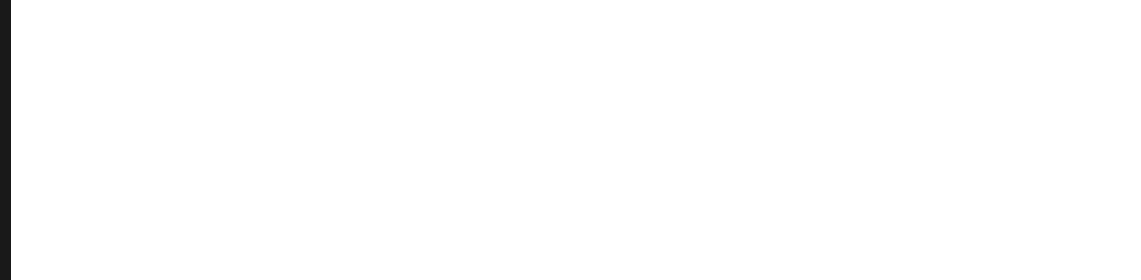
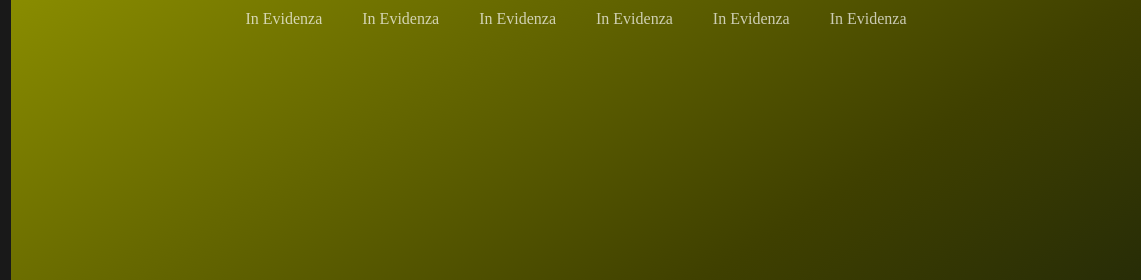
Before and after one commit to SavignanoFrancesco/html-css-spotifyweb, a plain HTML site: page index.html in a window 1280 px wide. Shown: the top 280 px of the page, 139-1280 px from the left. Drawn offline with Linux system fonts and the light colour scheme.

Commit message:
navbar base del main impostata

```diff
--- a/index.html
+++ b/index.html
@@ -57,12 +57,46 @@
                     <i class="far fa-user"></i>
                     <span>User</span>
                 </div>
-
             </div>
 
 
 
 
         </aside>
+        <main>
+            <div class="navbar">
+                <a href="#">
+                    <div class="button">
+                        <span>In Evidenza</span>
+                    </div>
+                </a>
+                <a href="#">
+                    <div class="button">
+                        <span>In Evidenza</span>
+                    </div>
+                </a>
+                <a href="#">
+                    <div class="button">
+                        <span>In Evidenza</span>
+                    </div>
+                </a>
+                <a href="#">
+                    <div class="button">
+                        <span>In Evidenza</span>
+                    </div>
+                </a>
+                <a href="#">
+                    <div class="button">
+                        <span>In Evidenza</span>
+                    </div>
+                </a>
+                <a href="#">
+                    <div class="button">
+                        <span>In Evidenza</span>
+                    </div>
+                </a>
+
+            </div>
+        </main>
     </body>
 </html>
--- a/style.css
+++ b/style.css
@@ -11,6 +11,7 @@ a{
 }
 
 .sidebar{
+    float: left;
     color: rgba(255, 255, 255, 0.7);
     display:flex;
     flex-direction: column;
@@ -33,3 +34,22 @@ a{
 .install{
     border-bottom: 1px solid lightgrey;
 }
+
+main{
+    flex-grow: 1;
+    display: flex;
+    justify-content: center;
+    width: calc(100% - 150px);
+    height: calc(100vh - 80px);
+    float: left;
+    background-image: linear-gradient(to bottom right, #898c00, #3f4000, #020e11);
+}
+
+.navbar{
+    display: flex;
+    justify-content: space-around;
+}
+
+.navbar .button{
+    padding:10px 20px;
+}
```
